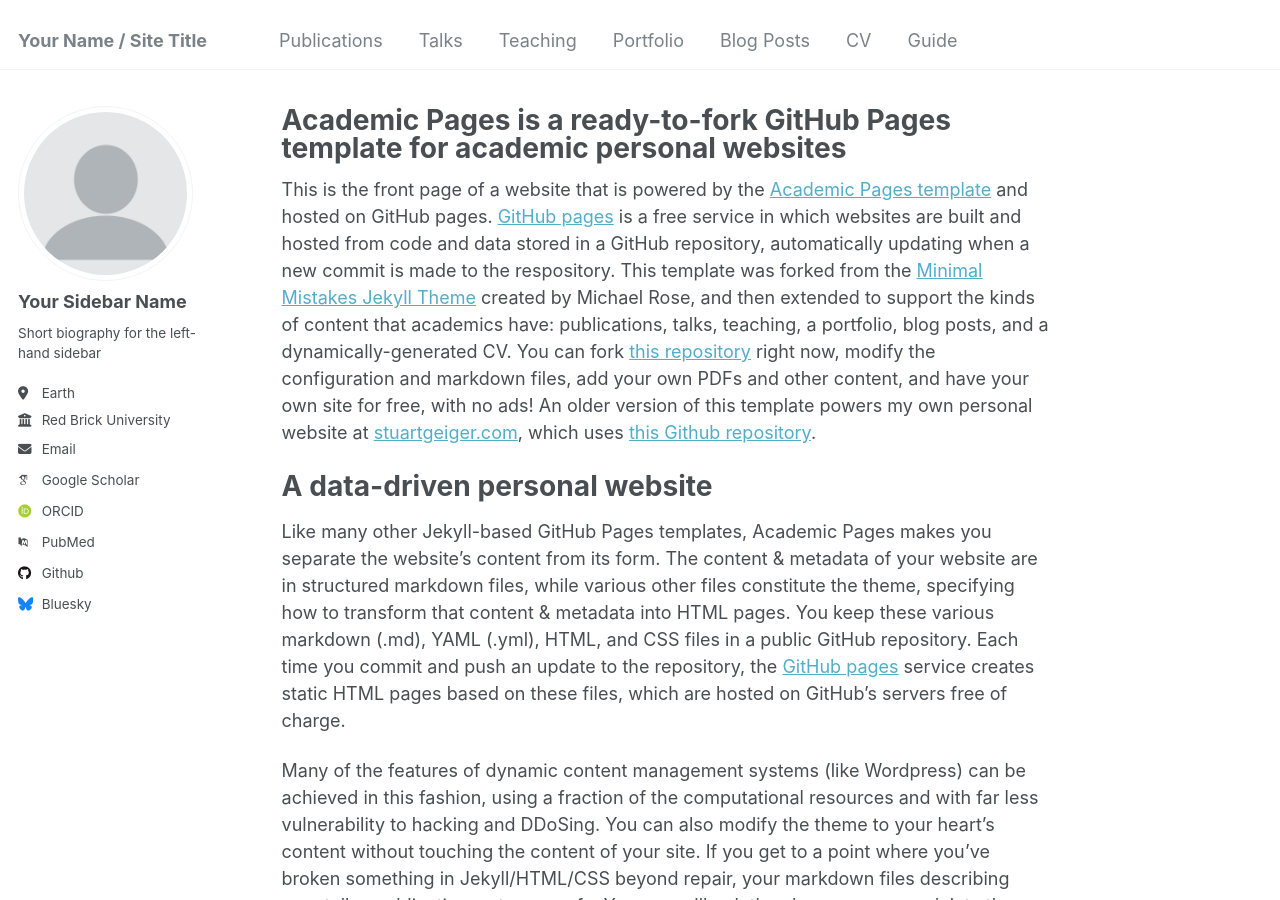
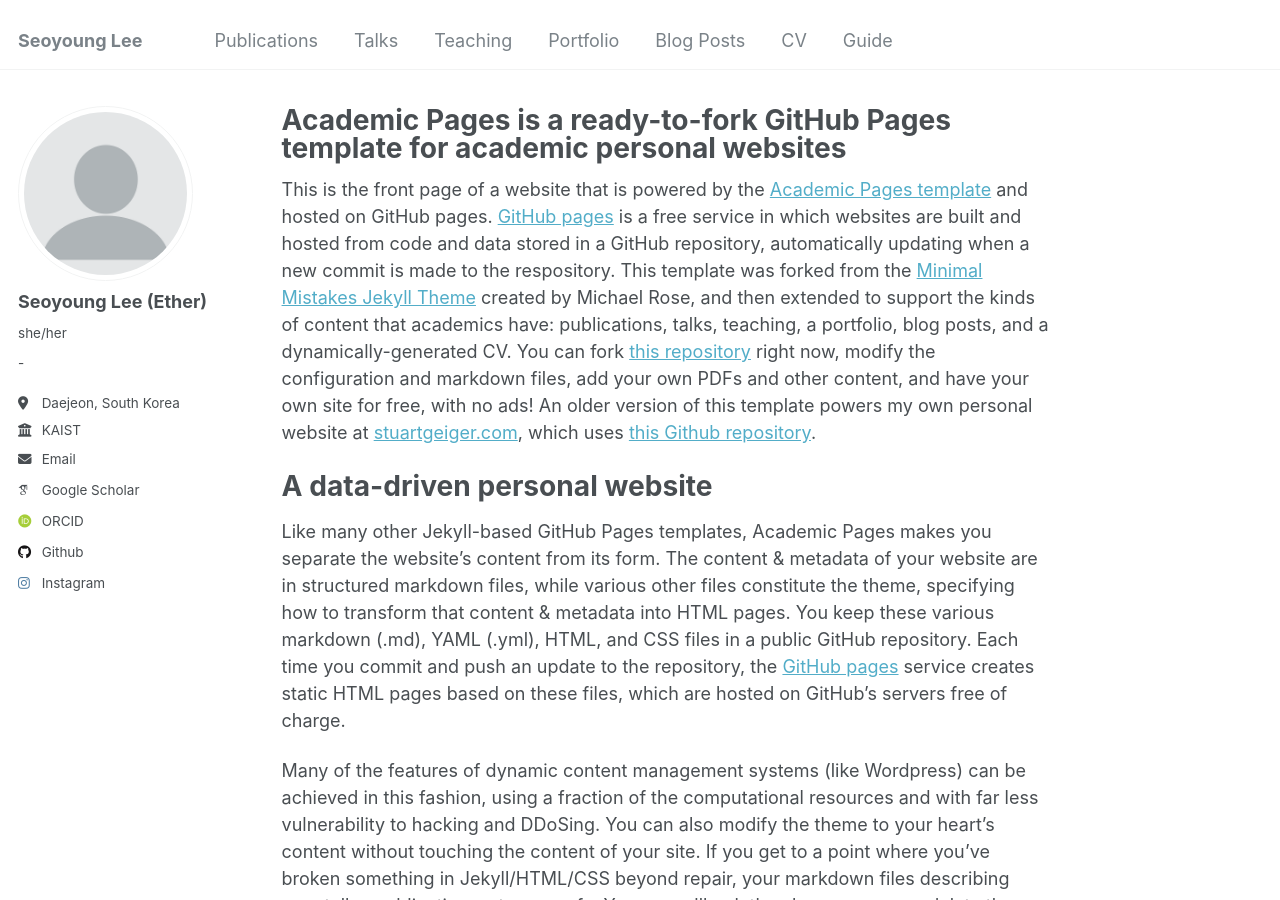
Before and after one commit to ether0/ether0.github.io, a Jekyll site: the page built from _pages/about.md, in a window 1280 px wide and 900 px high. Built offline with Jekyll 4.4.1, drawn with Linux system fonts in a browser that asks for light colours; some web fonts are replaced.

Commit message:
Update _config.yml

```diff
--- a/_config.yml
+++ b/_config.yml
@@ -8,7 +8,7 @@
 
 # Basic Site Settings
 locale                   : "en-US"
-title                    : "Your Name / Site Title"
+title                    : "Seoyoung Lee"
 title_separator          : "-"
 name                     : &name "Your Name"
 description              : &description "personal description"
@@ -22,40 +22,40 @@ repository               : "academicpages/academicpages.github.io"
 author:
   # Biographic information
   avatar           : "profile.png"
-  name             : "Your Sidebar Name"
-  pronouns         : # example: "she/her"
-  bio              : "Short biography for the left-hand sidebar"
-  location         : "Earth"
-  employer         : "Red Brick University"
+  name             : "Seoyoung Lee (Ether)"
+  pronouns         : "she/her"
+  bio              : "-"
+  location         : "Daejeon, South Korea"
+  employer         : "KAIST"
   uri              : # URL
-  email            : "none@example.org"
+  email            : "ether0@kaist.ac.kr"
 
   # Academic websites
   arxiv            : # URL - Update with the correct link to your profile
-  googlescholar    : "https://scholar.google.com/citations?user=PS_CX0AAAAAJ"
+  googlescholar    : "https://scholar.google.com/citations?user=rCKKkr8AAAAJ"
   impactstory      : # URL
-  orcid            : "http://orcid.org/yourorcidurl"
+  orcid            : "https://orcid.org/my-orcid?orcid=0000-0002-1534-9411"
   semantic         : # URL
-  pubmed           : "https://www.ncbi.nlm.nih.gov/pubmed/?term=john+snow"
+  pubmed           : # URL
   researchgate     : # URL
 
   # Repositories and software development
   bitbucket        : # Username - Update with your username on the site
   codepen          : # Username
   dribbble         : # Username
-  github           : "academicpages"
+  github           : "ether0"
   kaggle           : # Username
   stackoverflow    : # User number or user number and name (i.e., use "1" or "1/jeff-atwood")
 
   # Social media
-  bluesky          : "bsky.app" # Replace this with you Bluesky username
+  bluesky          : # Replace this with you Bluesky username
   facebook         : # Username
   flickr           : # Username
   foursquare       : # Username
   goodreads        : # Username
   google_plus      : # Username
   keybase          : # Username
-  instagram        : # Username
+  instagram        : "eth3r0"# Username
   lastfm           : # Username
   linkedin         : # Username
   mastodon         : # URL
```
